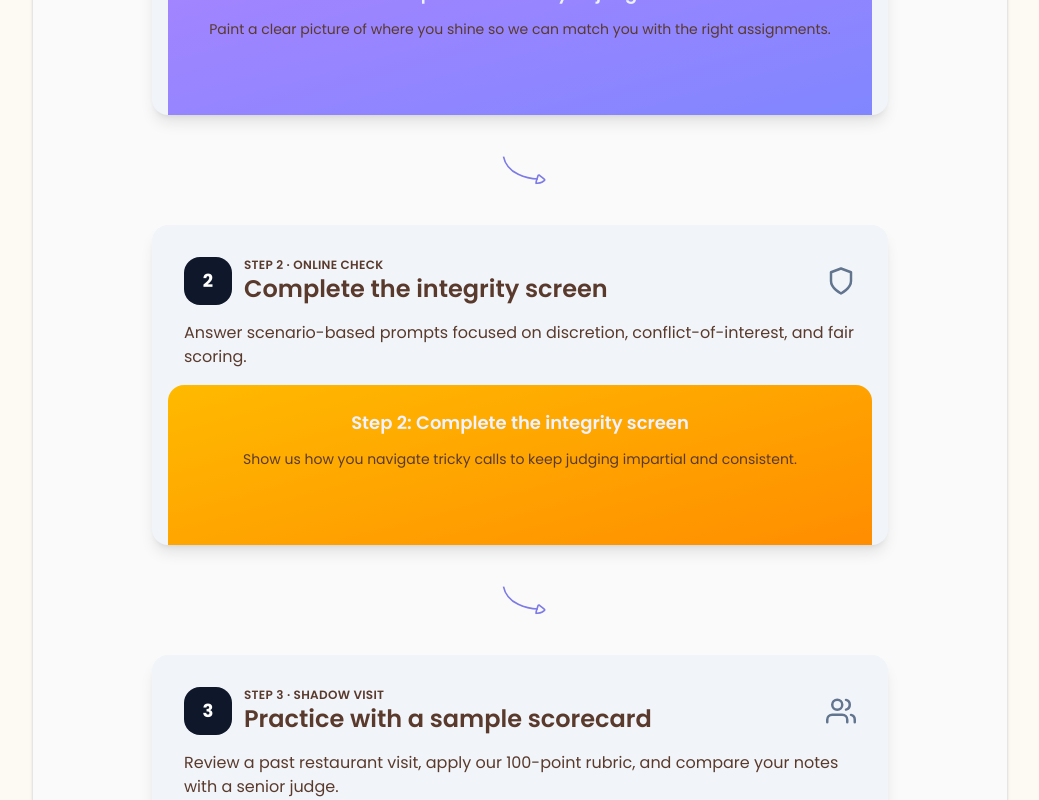
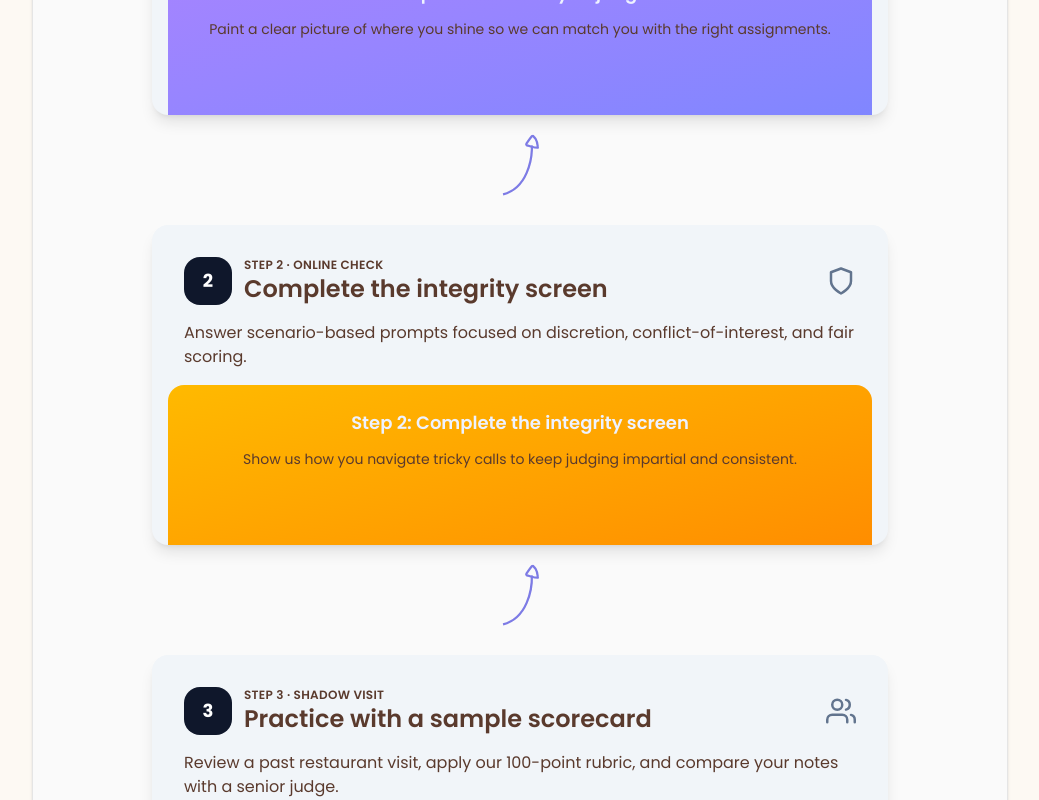
Before and after one commit to LayerSyncAi/savaal, a Next.js app: page /judging/prospective-judges in a window 1280 px wide. Shown: the part 1120-1920 px from the top of the page, without its empty margins (120-1159 px from the left). Built offline with nearby package versions, Linux system fonts and the light colour scheme.

Commit message:
Make qualification step arrows static and vertical

```diff
--- a/app/judging/prospective-judges/components/QualificationShowcase.tsx
+++ b/app/judging/prospective-judges/components/QualificationShowcase.tsx
@@ -118,15 +118,7 @@ function StepArrow() {
                         viewBox="0 0 95 62"
                         fill="none"
                         xmlns="http://www.w3.org/2000/svg"
-                        className="scale-50 sm:scale-75"
-                        initial={{ scale: 0.7, rotate: 185 }}
-                        animate={{ scale: 0.75, rotate: 180 }}
-                        transition={{
-                                repeat: Infinity,
-                                repeatType: "mirror",
-                                duration: 1,
-                                ease: "easeOut",
-                        }}
+                        className="scale-50 rotate-90 sm:scale-75"
                 >
                         <path
                                 d="M14.7705 15.8619C33.2146 15.2843 72.0772 22.1597 79.9754 54.2825"
```
